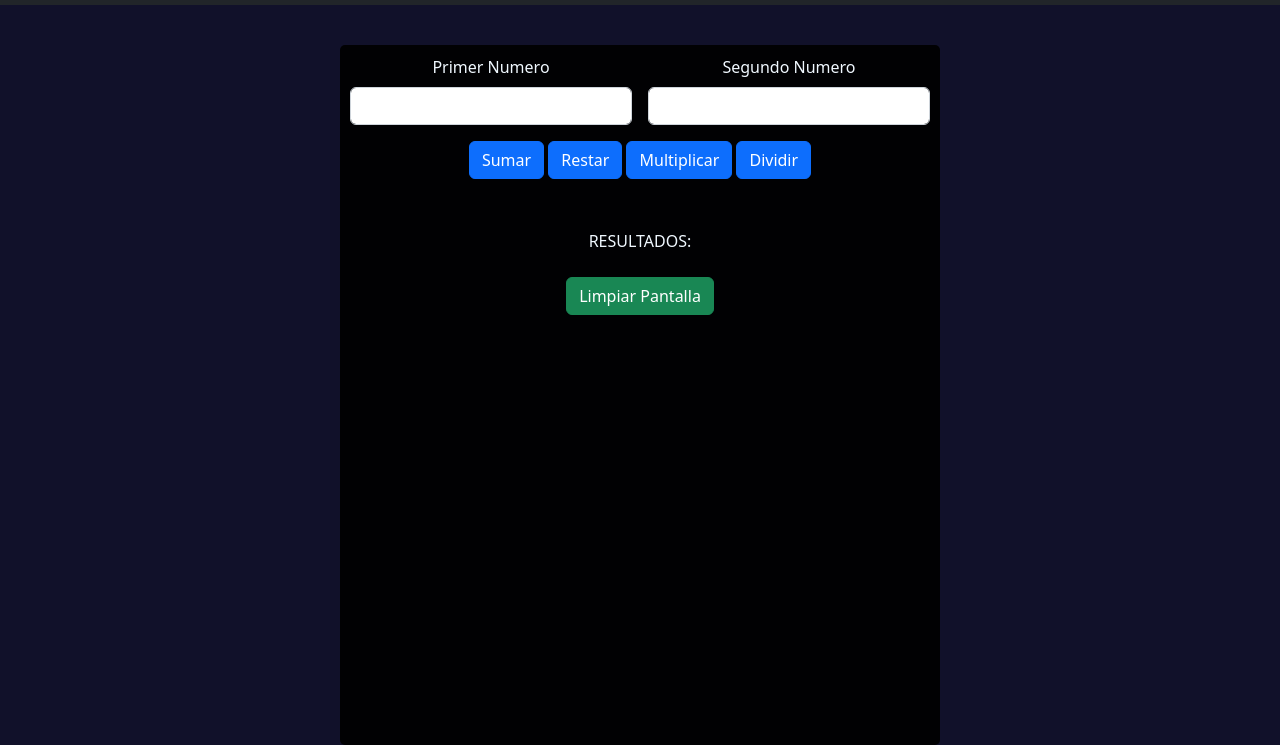
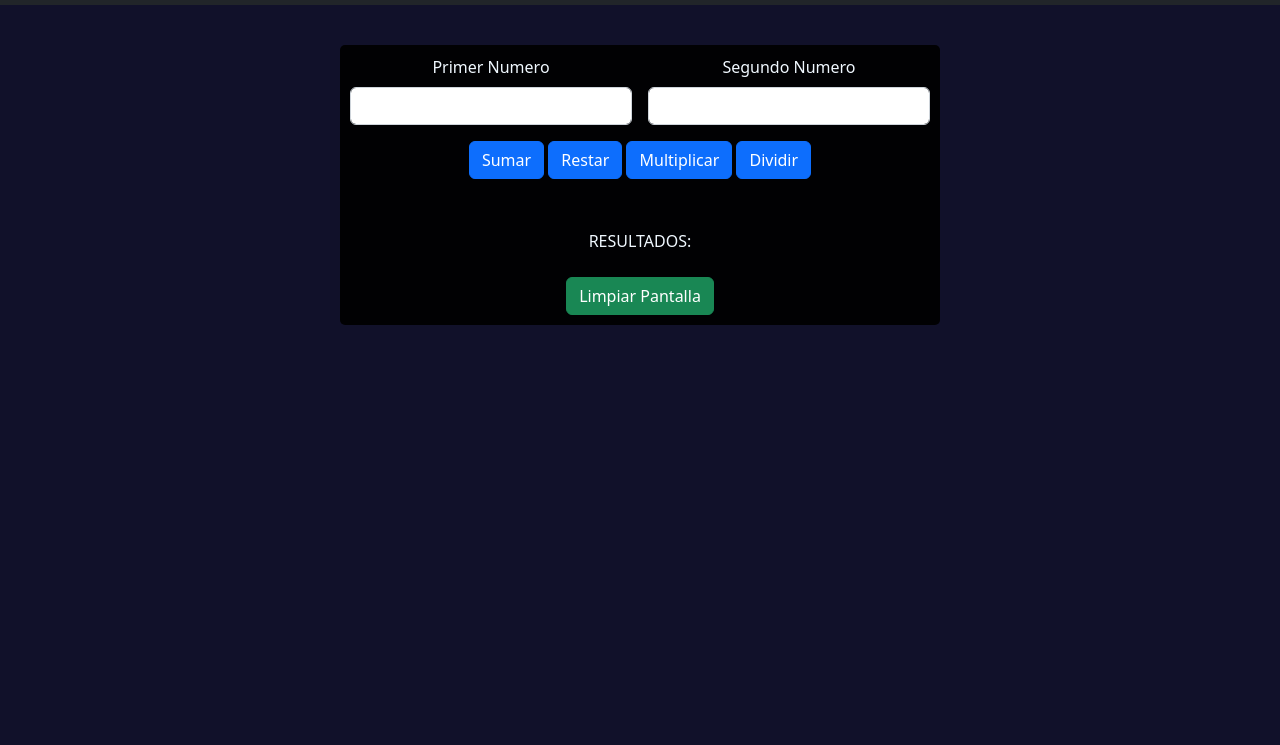
Before and after one commit to JairPablo/CalculadoraBootstrap, a plain HTML site: page index.html in a window 1280 px wide. Shown: the part 73-818 px from the top of the page. Drawn offline with nearby package versions, Linux system fonts and the light colour scheme.

Commit message:
arreglo final

```diff
--- a/estilos.css
+++ b/estilos.css
@@ -8,7 +8,7 @@ body{
     margin: auto;
     margin-top: 40px;
     width: 600px;
-    height: 700px;
+    height: auto;
     background-color: rgba(0, 0, 0, 0.932);
     border-radius: 5px;
     padding: 10px;
```
